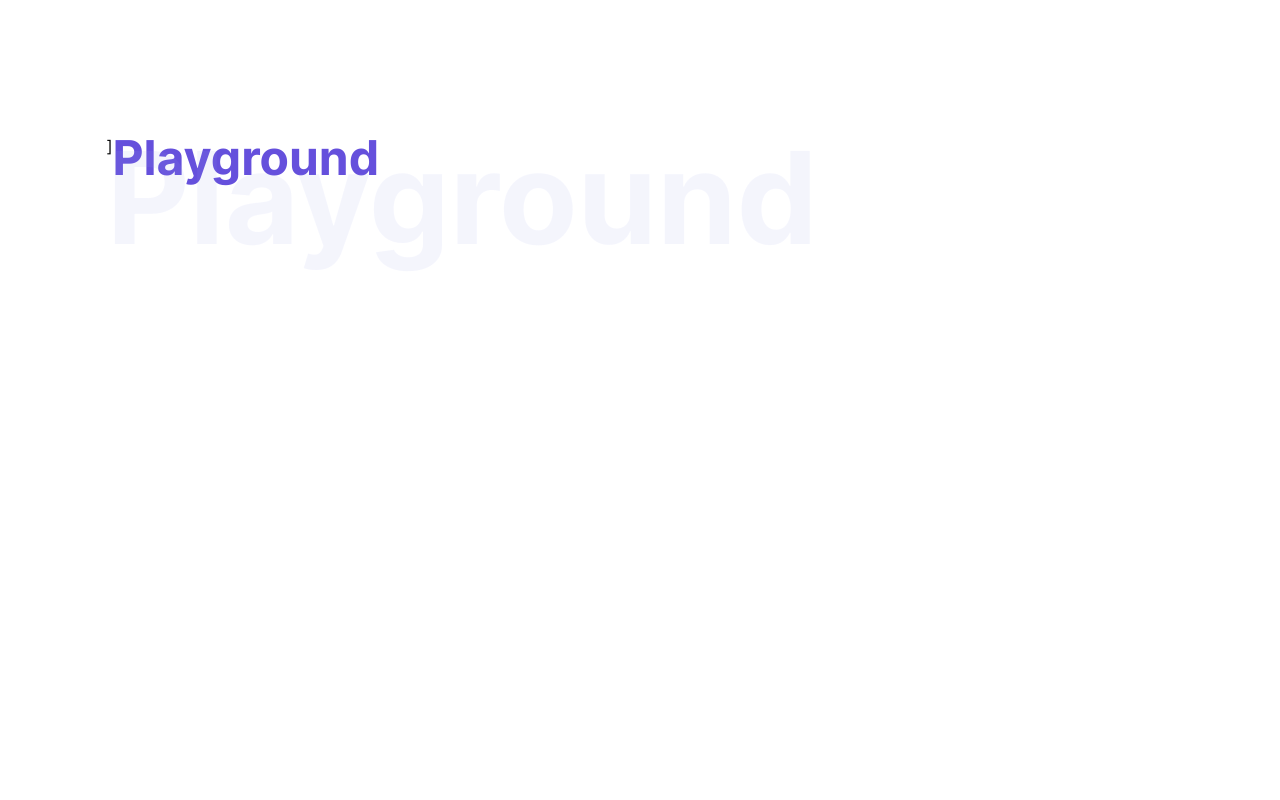
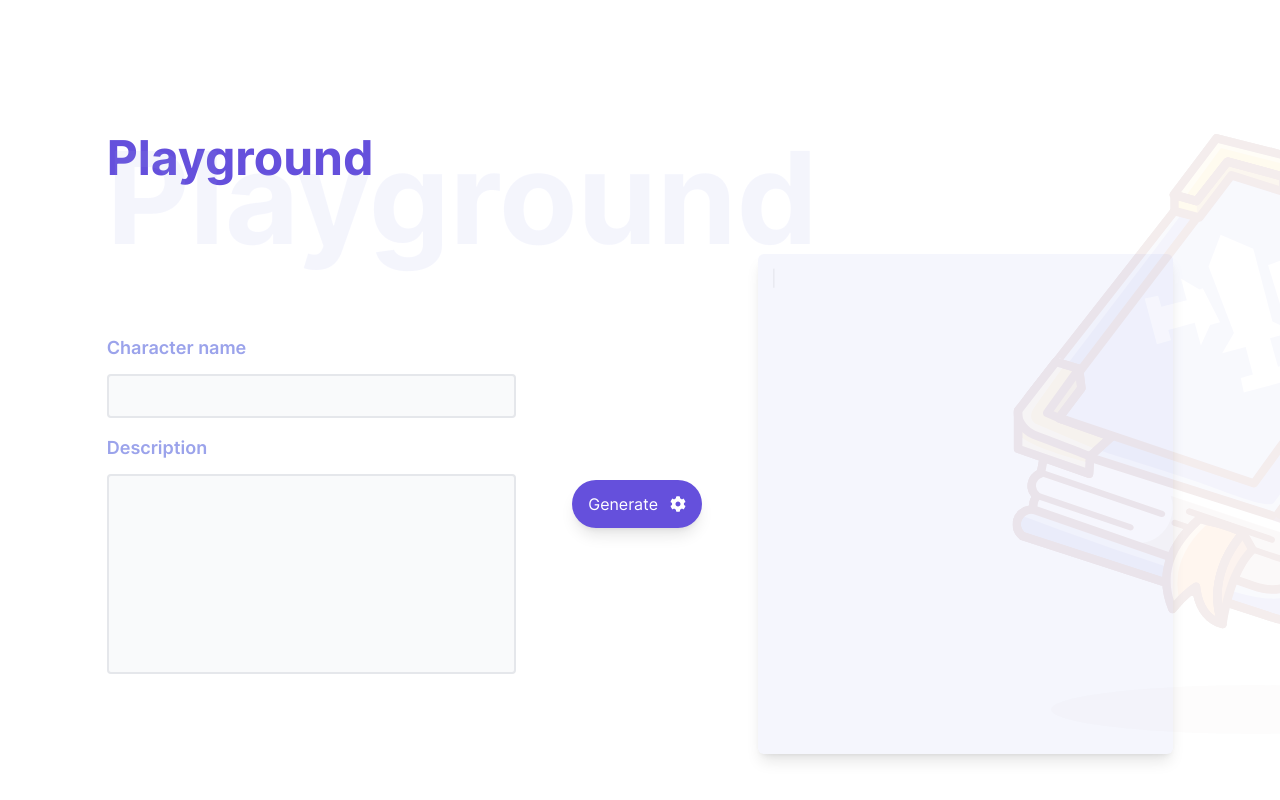
Before and after one commit to Aquilae00/VTLore, a Next.js app: page / in a window 1280 px wide. Shown: the part 1466-2266 px from the top of the page. Built offline with nearby package versions, Linux system fonts and the light colour scheme; a web font is replaced by a local one.

Commit message:
playground

```diff
--- a/components/buttons/primary.tsx
+++ b/components/buttons/primary.tsx
@@ -1,8 +1,30 @@
-import {ReactNode} from 'react';
+import Link from 'next/link';
+import {ButtonHTMLAttributes, ReactNode} from 'react';
 
-export default function ButtonPrimary({children}: {children: ReactNode}): JSX.Element {
+interface ButtonPrimaryProps extends ButtonHTMLAttributes<HTMLButtonElement> {
+    children: ReactNode;
+    href?: string;
+}
+export default function ButtonPrimary({children, href, ...props}: ButtonPrimaryProps): JSX.Element {
+    if (href) {
+        return (
+            <button
+                className='bg-primary hover:bg-opacity-90 shadow-lg rounded-full text-white'
+                {...props}
+            >
+                <Link href={href} className='w-full h-full '>
+                    <a className='flex items-center justify-center space-x-sm w-full h-full rounded-full px-base py-sm'>
+                        {children}
+                    </a>
+                </Link>
+            </button>
+        );
+    }
     return (
-        <button className='flex items-center justify-center space-x-sm bg-primary shadow-lg rounded-full px-base py-sm text-white'>
+        <button
+            className='flex items-center justify-center space-x-sm bg-primary hover:bg-opacity-90 shadow-lg rounded-full px-base py-sm text-white'
+            {...props}
+        >
             {children}
         </button>
     );
--- a/content/examples/index.tsx
+++ b/content/examples/index.tsx
@@ -5,6 +5,7 @@ import VTuber from './components/vtuber';
 export default function Examples(): JSX.Element {
     const [selectedIdx, setSelectedIdx] = useState<number>(0);
     return (
+        <div className='w-10/12'>
             <div className='flex flex-col justify-center items-center h-screen' id='examples'>
                 <div className='flex self-start relative'>
                     <span className='ghost'>Examples</span>
@@ -15,5 +16,6 @@ export default function Examples(): JSX.Element {
                     <VTuber selectedIdx={selectedIdx} setSelectedIdx={setSelectedIdx} />
                 </div>
             </div>
+        </div>
     );
 }
--- a/content/hero/index.tsx
+++ b/content/hero/index.tsx
@@ -4,6 +4,7 @@ import Typewriter from 'typewriter-effect';
 import {useEffect, useState} from 'react';
 import Image from 'next/image';
 import {motion} from 'framer-motion';
+
 
 export default function HeroSection(): JSX.Element {
     const showcase = [
@@ -22,12 +23,11 @@ export default function HeroSection(): JSX.Element {
         };
     }, []);
     return (
-        <>
+        <div className='w-10/12'>
             <motion.div
                 animate={{
                     y: yAxis,
                 }}
-
                 className='flex h-screen items-center relative'
             >
                 <div className='flex items-center w-full'>
@@ -43,7 +43,7 @@ export default function HeroSection(): JSX.Element {
                             young man.
                         </p>
                         <div>
-                            <ButtonPrimary>
+                            <ButtonPrimary href='#playground'>
                                 <span>Try it now</span>
                                 <FaArrowDown className='text-base' />
                             </ButtonPrimary>
@@ -74,6 +74,6 @@ export default function HeroSection(): JSX.Element {
                     <div className='absolute h-[300px] w-[1px] bg-secondary left-1/2 -translate-x-1/2 mt-md'></div>
                 </div>
             </motion.div>
-        </>
+        </div>
     );
 }
--- a/content/playground/components/forms.tsx
+++ b/content/playground/components/forms.tsx
@@ -1,7 +1,46 @@
-export default function Forms(): JSX.Element {
+import {Dispatch, ReactNode, SetStateAction} from 'react';
+
+export default function Forms({
+    formProps,
+    setFormProps,
+}: {
+    formProps: {
+        name: string;
+        description: string;
+    };
+    setFormProps: Dispatch<
+        SetStateAction<{
+            name: string;
+            description: string;
+        }>
+    >;
+}): JSX.Element {
+    const Label = ({children}: {children: ReactNode}) => {
+        return <label className='text-secondary font-semibold text-lg'>{children}</label>;
+    };
+    const formInputStyle =
+        'border-2 font-medium rounded focus:border-blue-500 outline-none bg-gray-50 w-full p-xs text-gray-600 placeholder:text-gray-lighter';
+
     return (
-        <form className='flex flex-col'>
-            <label>Character name</label>
+        <form className='flex flex-col w-1/2 space-y-base'>
+            <fieldset className='flex flex-col space-y-sm'>
+                <Label>Character name</Label>
+                <input
+                    className={formInputStyle}
+                    value={formProps.name}
+                    onChange={(e) => setFormProps((prev) => ({...prev, name: e.target.value}))}
+                ></input>
+            </fieldset>
+            <fieldset className='flex flex-col space-y-sm'>
+                <Label>Description</Label>
+                <textarea
+                    className={`${formInputStyle} h-[200px]`}
+                    value={formProps.description}
+                    onChange={(e) =>
+                        setFormProps((prev) => ({...prev, description: e.target.value}))
+                    }
+                />
+            </fieldset>
         </form>
     );
 }
--- a/content/playground/index.tsx
+++ b/content/playground/index.tsx
@@ -1,11 +1,48 @@
+import Image from 'next/image';
+import {useState} from 'react';
+import {FaCog} from 'react-icons/fa';
+import ButtonPrimary from '../../components/buttons/primary';
+import Forms from './components/forms';
+import Typewriter from 'typewriter-effect';
+
 export default function Playground(): JSX.Element {
+    const [formProps, setFormProps] = useState({name: '', description: ''});
+    const [lore, setLore] = useState('');
     return (
-        <div className=' h-screen' id='examples'>
-            <div className='flex self-start relative'>
-                ]<span className='ghost'>Playground</span>
-                <h2 className='mb-md'>Playground</h2>
+        <div className='flex items-center justify-center relative w-full overflow-x-hidden'>
+            <div className='w-10/12'>
+                <div className='h-screen' id='playground'>
+                    <div className='flex self-start relative'>
+                        <span className='ghost'>Playground</span>
+                        <h2 className='mb-md'>Playground</h2>
+                    </div>
+                    <div className='flex justify-center items-center space-x-xl'>
+                        <Forms formProps={formProps} setFormProps={setFormProps} />
+                        <div>
+                            <ButtonPrimary onClick={() => setLore(formProps.description)}>
+                                <span>Generate</span>
+                                <FaCog />
+                            </ButtonPrimary>
+                        </div>
+                        <div className='flex w-1/2 self-start bg-secondary bg-opacity-10 rounded-md p-sm min-h-[500px] shadow-lg relative'>
+                            <Typewriter
+                                key={lore}
+                                onInit={(typewriter) => {
+                                    typewriter.start();
+                                }}
+                                options={{
+                                    delay: 10,
+                                    autoStart: true,
+                                    strings: lore,
+                                }}
+                            />
+                        </div>
+                    </div>
+                </div>
             </div>
-            <div className='flex justify-between w-5/6'></div>
+            <div className='absolute -right-[200px] top-0 opacity-70'>
+                <Image src='/accents/book.svg' width={600} height={600} />
+            </div>
         </div>
     );
 }
--- a/pages/index.tsx
+++ b/pages/index.tsx
@@ -1,21 +1,32 @@
+import {motion} from 'framer-motion';
 import type {NextPage} from 'next';
 import Head from 'next/head';
 import Image from 'next/image';
+import Link from 'next/link';
 import Examples from '../content/examples';
 import HeroSection from '../content/hero';
 import Playground from '../content/playground';
 
 const Home: NextPage = () => {
     return (
-        <div className='min-h-screen min-w-screen flex justify-center relative'>
+        <div className='min-h-screen min-w-screen flex flex-col items-center relative'>
             <div className='absolute top-0 right-0 opacity-50'>
                 <Image src='/accents/ripple.svg' width={500} height={500} />
             </div>
-            <main className='w-10/12'>
+            <div className='fixed w-10/12 top-md z-50'>
+                <div>
+                    <Link href='/' scroll>
+                        <a>
+                            <motion.div whileTap={{rotateX: 360, transition: {duration: 0.1}}}>
+                                <Image src='/logo.svg' width={64} height={64} />
+                            </motion.div>
+                        </a>
+                    </Link>
+                </div>
+            </div>
+            <main className='flex flex-col items-center w-full'>
                 <HeroSection />
-                <div>
-                    <Examples />
-                </div>
+                <Examples />
                 <Playground />
             </main>
         </div>
--- a/styles/globals.css
+++ b/styles/globals.css
@@ -7,6 +7,7 @@ body {
     margin: 0;
     font-family: NotoSansJP, Inter, BlinkMacSystemFont, Segoe UI, Roboto, Oxygen, Ubuntu, Cantarell, Fira Sans, Droid Sans, Helvetica Neue, sans-serif;
     font-size: 16px;
+    scroll-behavior: smooth;
 }
 
 @font-face {
@@ -37,6 +38,10 @@ h4 {
     @apply text-xl text-secondary font-semibold;
 }
 
+textarea {
+    resize: none;
+}
+
 .ghost {
     @apply text-9xl text-secondary font-bold opacity-10 absolute top-0 left-0;
 }
```
Also changed, not shown: public/accents/book.svg (added), public/logo.svg (added). Lines whose indentation alone changed are shown as unchanged.
